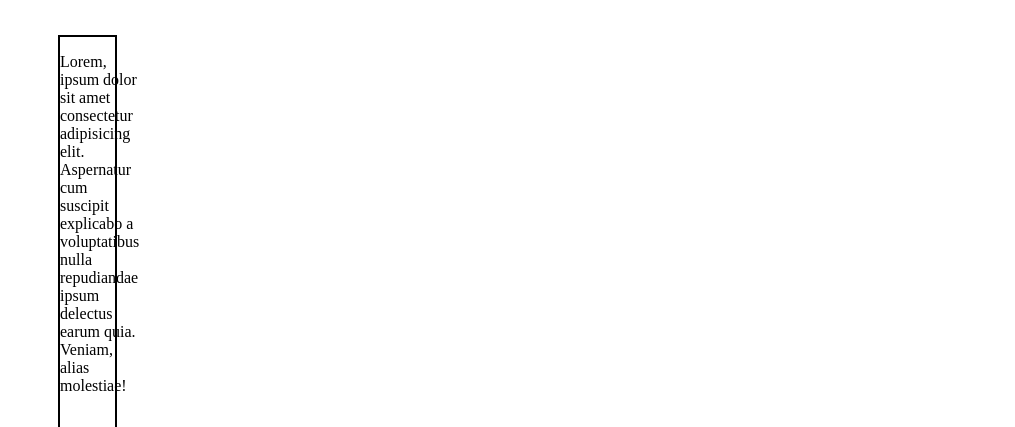
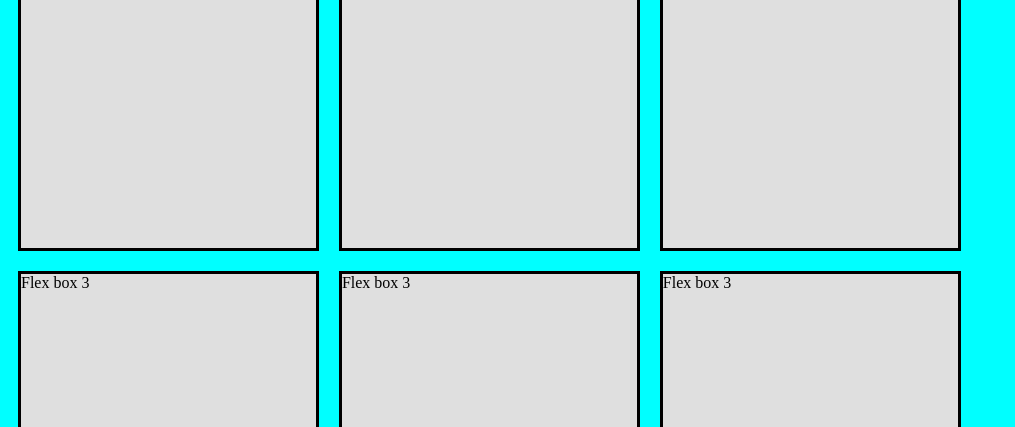
Before and after one commit to hamza887/CSS-learning, a plain HTML site: page index.html in a window 1280 px wide. Shown: the part 73-500 px from the top of the page, without its empty margins (0-1015 px from the left). Drawn offline with Linux system fonts and the light colour scheme.

Commit message:
adding flex

```diff
--- a/index.html
+++ b/index.html
@@ -7,17 +7,15 @@
     <title>Document</title>
     <link rel="stylesheet" href="style.css">
 </head>
+<body>
+    <div class="flexbox-container">
+        <div class="flexbox-item flexbox-item1">flexbox1</div>
+        <div class="flexbox-item flexbox-item2">flex box 2</div>
+        <div class="flexbox-item flexbox-item3">Flex box 3</div>
+        <div class="flexbox-item flexbox-item3">Flex box 3</div>
+        <div class="flexbox-item flexbox-item3">Flex box 3</div>
+        <div class="flexbox-item flexbox-item3">Flex box 3</div>
 
-<body>
-
-    <h1>hello</h1>
-    <div class="box">
-    <h1>hello hilcjsl</h1>
-    <p>Lorem ipsum dolor sit amex connecter adipisicing elit. Molestias cumque rem commodi natus aspernatur at ducimus, culpa quisquam architecto aperiam!</p>\
-    <h1>Lorem ipsum dolor sit.</h1>
-    <p>Lorem ipsum dolor sit amet consectetur adipisicing elit. Nostrum numquam nam molestiae nulla id odit distinctio facilis, nihil dolores. Deserunt ea delectus saepe.</p>
-    <h1>Lorem, ipsum.</h1>
-    <p>Lorem, ipsum dolor sit amet consectetur adipisicing elit. Aspernatur cum suscipit explicabo a voluptatibus nulla repudiandae ipsum delectus earum quia. Veniam, alias molestiae!</p>
-</div>
+    </div>
 </body>
 </html>
--- a/style.css
+++ b/style.css
@@ -1,25 +1,27 @@
+body{
+    background-color: aqua;
+}
+.flexbox-container{
+    display: flex;
+    flex-wrap: wrap;
 
-.box{
-    margin: 50px ;
-     width: 55px;
-    border: 2px solid black;
-    display: flex;
-    flex-direction: row;
-    flex-wrap: wrap-reverse;
+
 }
-.item1{
-    background-color: rgb(62, 62, 184);
-    margin: 2px;
+
+.flexbox-item{
+    width: 200px;
+    margin: 10px;
+    border: 3px solid black;
+    background-color:  #dfdfdf;
+    flex: 0 0 23.333333%;
 }
-.item2{
-    background-color: rgb(228, 248, 48);
-    margin: 2px;
+.flexbox-item1{
+    min-height: 100px;
+    flex-shrink: inherit;
 }
-.item3{
-    background-color: rgb(52, 204, 141);
-    margin: 2px;
+.flexbox-item2{
+    min-height: 200px;
 }
-.item4{
-    background-color: rgb(70, 214, 34);
-    margin: 2px;
+.flexbox-item3{
+    min-height: 300px;
 }
```
